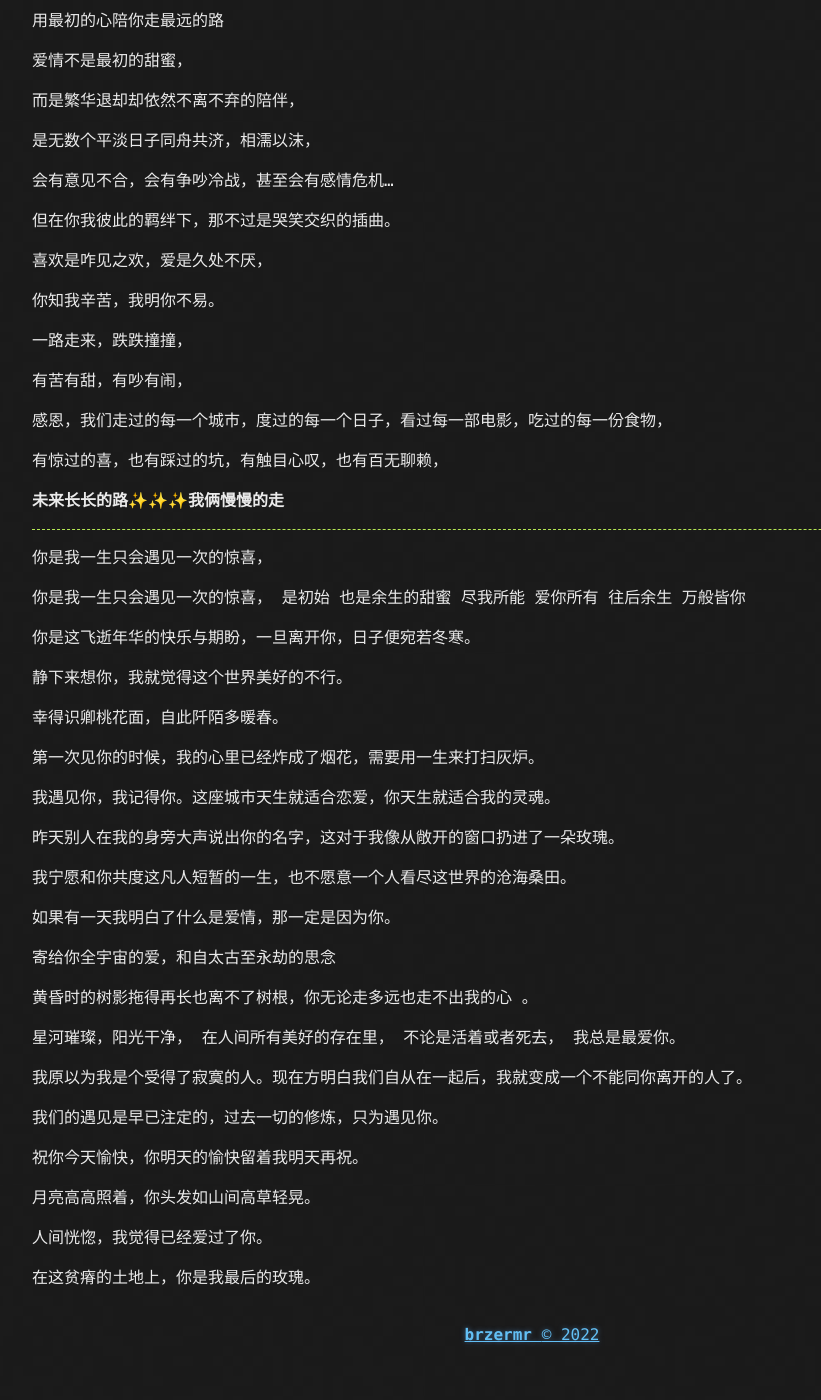
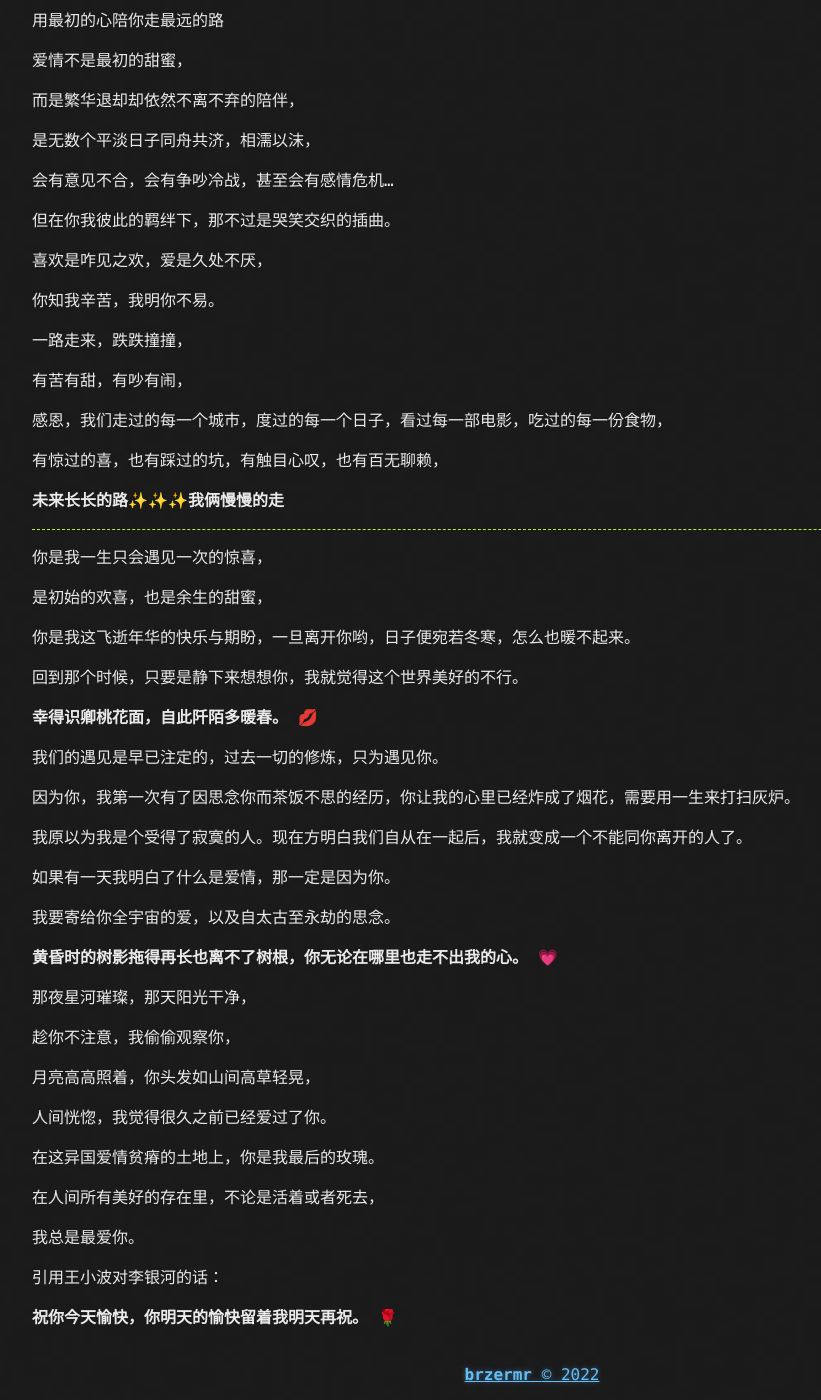
Before and after one commit to brzermr/brzermr.github.io, a Jekyll site: the page built from _posts/2022-07-21-Third-Wedding-Anniversary.md, in a window 1280 px wide and 1400 px high, scrolled down 943 px. Shown: the whole window, without its empty margins (108-929 px from the left). Built offline with Jekyll 4.4.1, drawn with Linux system fonts in a browser that asks for light colours; comment, search, counter and statistics services are not loaded; before the commit the page ends 2303 px from its top, so only the background shows below that.

Commit message:
Update 2022-07-21-Third-Wedding-Anniversary.md

```diff
--- a/_posts/2022-07-21-Third-Wedding-Anniversary.md
+++ b/_posts/2022-07-21-Third-Wedding-Anniversary.md
@@ -60,43 +60,40 @@
 
 你是我一生只会遇见一次的惊喜，
 
-你是我一生只会遇见一次的惊喜，
-是初始 也是余生的甜蜜
-尽我所能 爱你所有 往后余生 万般皆你
+是初始的欢喜，也是余生的甜蜜，
 
-你是这飞逝年华的快乐与期盼，一旦离开你，日子便宛若冬寒。
+你是我这飞逝年华的快乐与期盼，一旦离开你哟，日子便宛若冬寒，怎么也暖不起来。
 
-静下来想你，我就觉得这个世界美好的不行。
+回到那个时候，只要是静下来想想你，我就觉得这个世界美好的不行。
 
-幸得识卿桃花面，自此阡陌多暖春。
+**幸得识卿桃花面，自此阡陌多暖春。** 💋
 
-第一次见你的时候，我的心里已经炸成了烟花，需要用一生来打扫灰炉。
+我们的遇见是早已注定的，过去一切的修炼，只为遇见你。
 
-我遇见你，我记得你。这座城市天生就适合恋爱，你天生就适合我的灵魂。
+因为你，我第一次有了因思念你而茶饭不思的经历，你让我的心里已经炸成了烟花，需要用一生来打扫灰炉。
 
-昨天别人在我的身旁大声说出你的名字，这对于我像从敞开的窗口扔进了一朵玫瑰。
-
-我宁愿和你共度这凡人短暂的一生，也不愿意一个人看尽这世界的沧海桑田。
+我原以为我是个受得了寂寞的人。现在方明白我们自从在一起后，我就变成一个不能同你离开的人了。
 
 如果有一天我明白了什么是爱情，那一定是因为你。
 
-寄给你全宇宙的爱，和自太古至永劫的思念
+我要寄给你全宇宙的爱，以及自太古至永劫的思念。
 
-黄昏时的树影拖得再长也离不了树根，你无论走多远也走不出我的心 。
+**黄昏时的树影拖得再长也离不了树根，你无论在哪里也走不出我的心。** 💗
 
-星河璀璨，阳光干净，
-在人间所有美好的存在里，
-不论是活着或者死去，
+那夜星河璀璨，那天阳光干净，
+
+趁你不注意，我偷偷观察你，
+
+月亮高高照着，你头发如山间高草轻晃，
+
+人间恍惚，我觉得很久之前已经爱过了你。
+
+在这异国爱情贫瘠的土地上，你是我最后的玫瑰。
+
+在人间所有美好的存在里，不论是活着或者死去，
+
 我总是最爱你。
 
-我原以为我是个受得了寂寞的人。现在方明白我们自从在一起后，我就变成一个不能同你离开的人了。
+引用王小波对李银河的话：
 
-我们的遇见是早已注定的，过去一切的修炼，只为遇见你。
-
-祝你今天愉快，你明天的愉快留着我明天再祝。
-
-月亮高高照着，你头发如山间高草轻晃。
-
-人间恍惚，我觉得已经爱过了你。
-
-在这贫瘠的土地上，你是我最后的玫瑰。
+**祝你今天愉快，你明天的愉快留着我明天再祝。** 🌹
```
